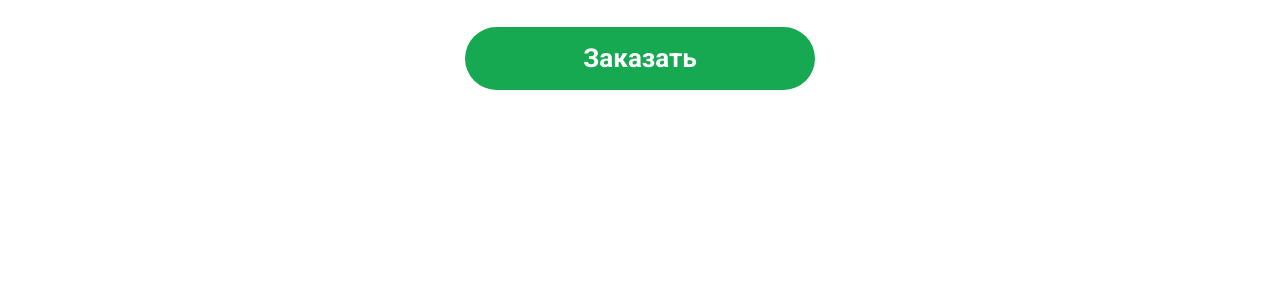
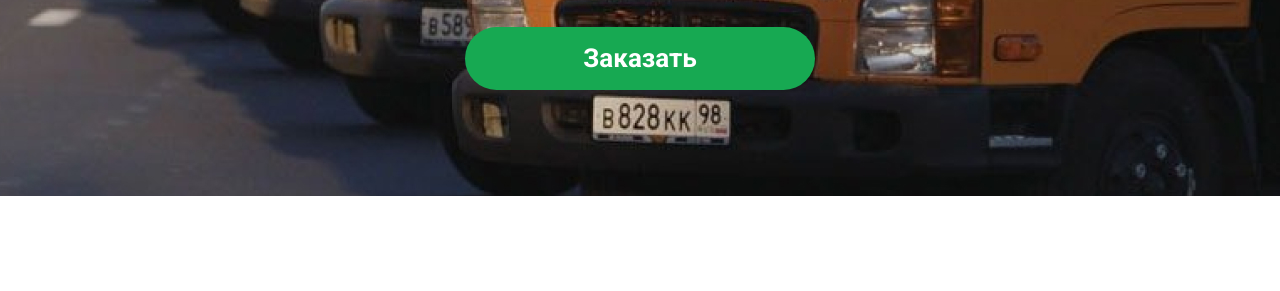
Before and after one commit to kudrk/lat-test, a plain HTML site: page index.html in a window 1280 px wide. Shown: the part 384-675 px from the top of the page. Drawn offline with nearby package versions, Linux system fonts and the light colour scheme; files that its build step writes are made by us from their sources; files whose address does not match are found by name.

Commit message:
Final fixes

```diff
--- a/css/layout/hero.scss
+++ b/css/layout/hero.scss
@@ -4,7 +4,7 @@
   align-items: center;
   justify-content: center;
   min-height: 500px;
-  background-image: url('../../img/banner.jpg') center center no-repeat;
+  background: url('./../img/banner.jpg') center center no-repeat;
   background-size: cover;
 
   &__info {
```
